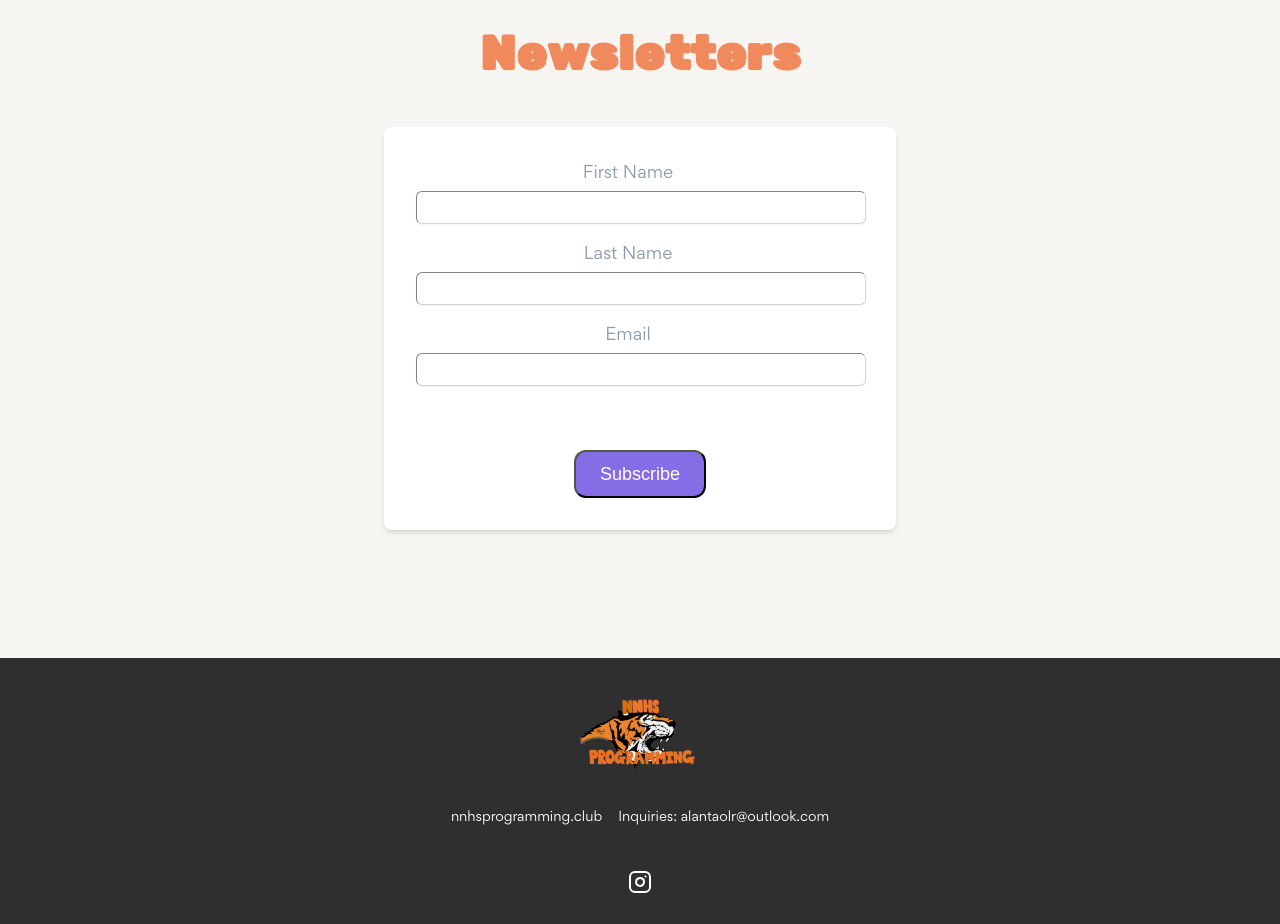
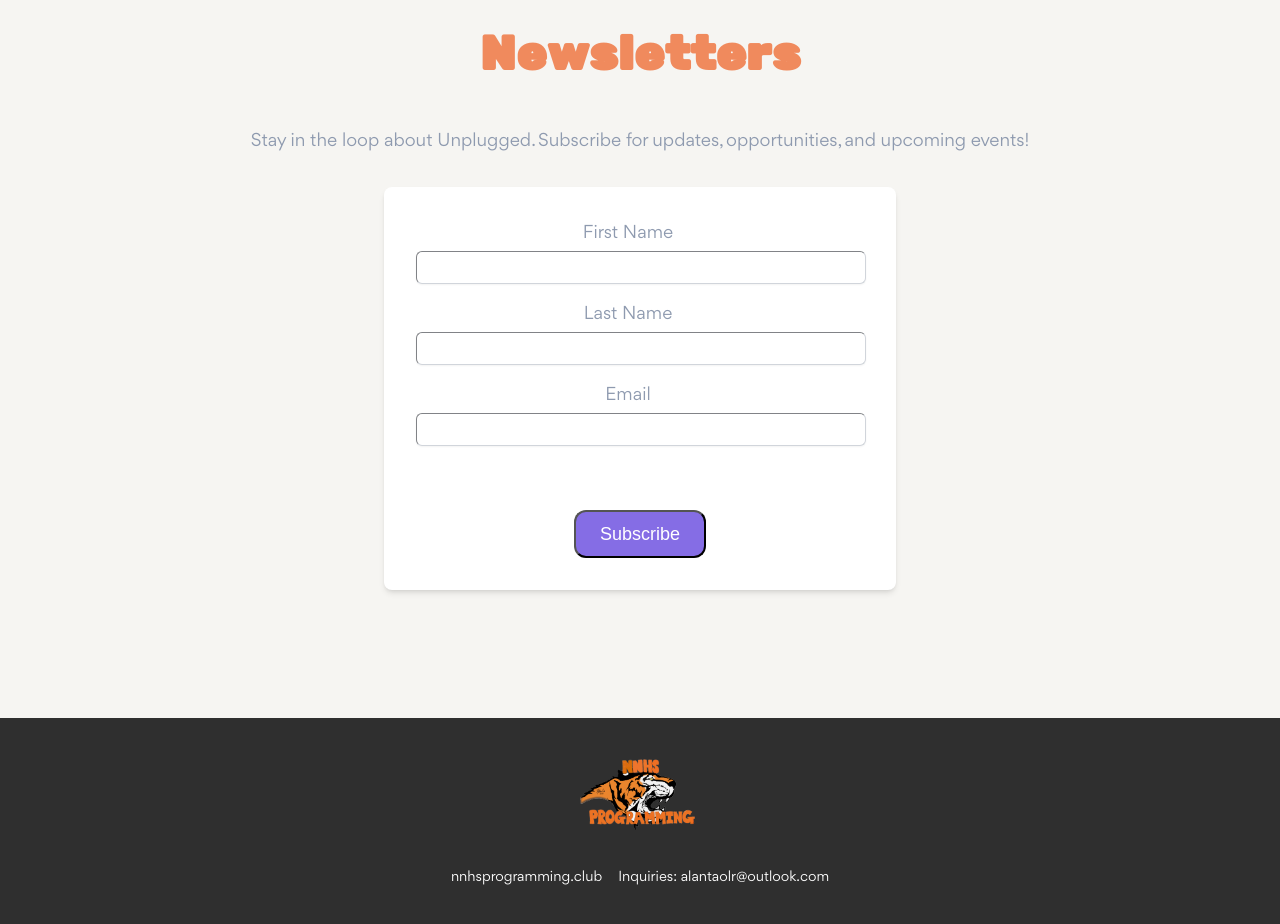
Before and after one commit to heonaliu/unplugged-hackathon, a React (Vite) app: page / in a window 1280 px wide. Shown: the part 3480-4404 px from the top of the page. Built offline with nearby package versions, Linux system fonts and the light colour scheme.

Commit message:
desc for newsletter section

```diff
--- a/src/sections/Newsletters.jsx
+++ b/src/sections/Newsletters.jsx
@@ -39,7 +39,9 @@
       <h1 className="text-orange font-rubikOne text-5xl font-bold mb-12">
         Newsletters
       </h1>
-
+        <p className="text-lg text-bluegray mb-8">
+          Stay in the loop about Unplugged. Subscribe for updates, opportunities, and upcoming events!
+        </p>
       <form
         onSubmit={handleSubmit}
         className="max-w-md mx-auto bg-white p-8 rounded-lg shadow-md"
```
